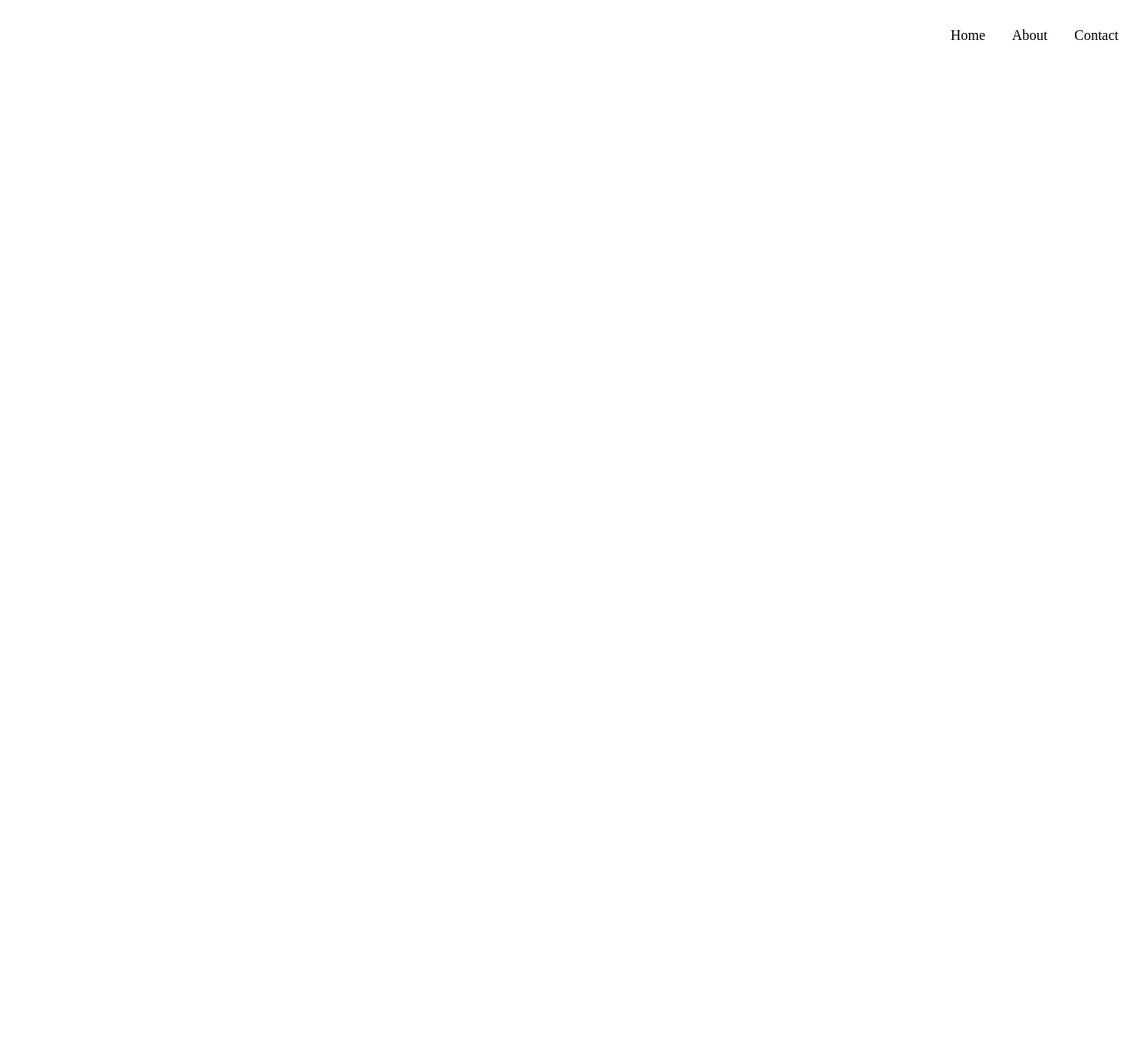
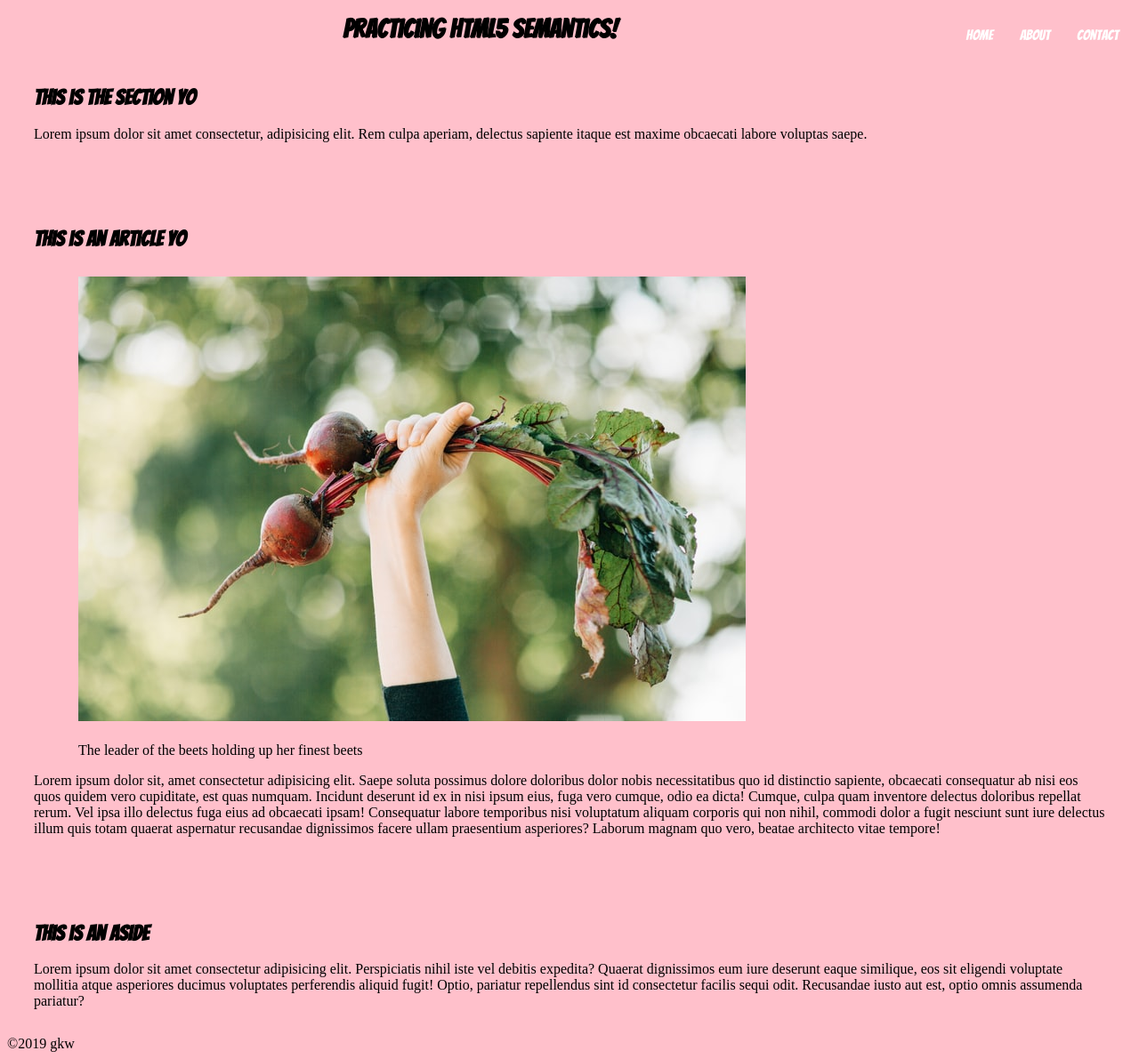
Before and after one commit to Geekwise-Wordpress-Cohort/html5-practice, a plain HTML site: page day 1/index.html in a window 1280 px wide. Shown: the whole page at 89% size. Before the commit the page ends 800 px from the top, so only its background shows below. Drawn offline with Linux system fonts and the light colour scheme.

Commit message:
added aside, article, section, and footer tags

```diff
--- a/day 1/index.html
+++ b/day 1/index.html
@@ -5,19 +5,43 @@
     <meta name="viewport" content="width=device-width, initial-scale=1.0">
     <meta http-equiv="X-UA-Compatible" content="ie=edge">
     <link rel="stylesheet" href="styles.css">
-    <title>Document</title>
+    <title>HTML5 Practice</title>
 </head>
 <body>
     <!-- START NAV -->
     <nav">
-        <ul class="pull-right">
+        <ul>
             <li><a href="#">Contact</a></li>
             <li><a href="#">About</a></li>
             <li><a href="index.html">Home</a></li>
         </ul>
     </nav>
 <!-- END NAV -->
-<header></header>
+
+<header class="text-shadow"> Practicing HTML5 Semantics!</header>
+<section>
+    <h2>This is the section yo</h2>
+    <p class="section-p ">
+        Lorem ipsum dolor sit amet consectetur, adipisicing elit. Rem culpa aperiam, delectus sapiente itaque est maxime obcaecati labore voluptas saepe.
+    </p>
+</section>
+<article>
+    <h2>This is an article yo</h2>
+    <figure><img src="img/beets.jpg" alt="a hand in the air holding two beets"></figure>
+    <figcaption>The leader of the beets holding up her finest beets</figcaption>
+    <p class="article-p">
+    Lorem ipsum dolor sit, amet consectetur adipisicing elit. Saepe soluta possimus dolore doloribus dolor nobis necessitatibus quo id distinctio sapiente, obcaecati consequatur ab nisi eos quos quidem vero cupiditate, est quas numquam. Incidunt deserunt id ex in nisi ipsum eius, fuga vero cumque, odio ea dicta! Cumque, culpa quam inventore delectus doloribus repellat rerum. Vel ipsa illo delectus fuga eius ad obcaecati ipsam! Consequatur labore temporibus nisi voluptatum aliquam corporis qui non nihil, commodi dolor a fugit nesciunt sunt iure delectus illum quis totam quaerat aspernatur recusandae dignissimos facere ullam praesentium asperiores? Laborum magnam quo vero, beatae architecto vitae tempore!
+    </p>
+</article>
+<aside>
+    <h2>This is an aside</h2>
+    Lorem ipsum dolor sit amet consectetur adipisicing elit. Perspiciatis nihil iste vel debitis expedita? Quaerat dignissimos eum iure deserunt eaque similique, eos sit eligendi voluptate mollitia atque asperiores ducimus voluptates perferendis aliquid fugit! Optio, pariatur repellendus sint id consectetur facilis sequi odit. Recusandae iusto aut est, optio omnis assumenda pariatur?
+</aside>
+
+<footer>
+    &copy;2019 gkw
+
+</footer>
 
 </body>
 </html>
--- a/day 1/styles.css
+++ b/day 1/styles.css
@@ -1,3 +1,18 @@
+@import url('https://fonts.googleapis.com/css?family=Bangers&display=swap');
+
+body{
+    background-color: pink;
+}
+.text-shadow{
+    text-shadow: 1px 1px 0px;
+}
+h2{
+    font-family: 'Bangers', cursive;
+}
+
+
+
+/* nav */
 ul li{
     list-style: none;
     float: right;
@@ -5,8 +20,59 @@ ul li{
 }
 a:link{
     text-decoration: none;
+    color: white;
+    font-family: 'Bangers', cursive;
+
+}
+a:hover{
     color: black;
 }
-a:hover{
-    color: purple;
+/* end nav */
+
+
+/* header */
+header{
+    text-align: center;
+    color: black;
+    font-size: 30px;
+    font-family: 'Bangers', cursive;
+    margin-left: ;
 }
+/* end header */
+
+
+/* article */
+.article-p{
+
+}
+figure{
+    padding:10px;
+    margin-bottom: 10px;
+}
+figcaption{
+    margin-left: 50px;
+}
+article{
+    padding:30px;
+}
+/* end article */
+
+
+
+/* section */
+.section-p{
+
+}
+section{
+    padding:30px;
+}
+/* end section */
+
+
+
+/* aside */
+aside{
+    float:right;
+    padding:30px;
+}
+/* end aside */
```
Also changed, not shown: day 1/img/background.jpg (added), day 1/img/beets.jpg (added).
